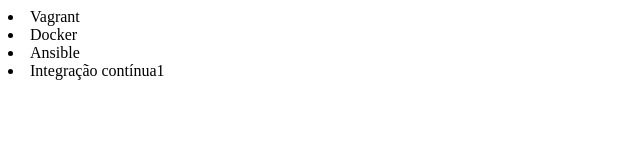
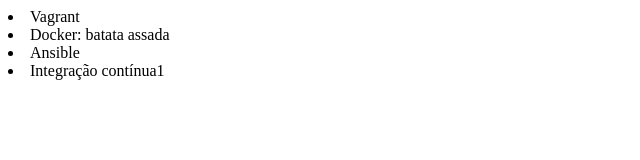
Before and after one commit to HenriqueMachado046/alura-git, a plain HTML site: page index.html in a window 1280 px wide. Shown: the full height of the page, 0-640 px from the left. Drawn offline with Linux system fonts and the light colour scheme.

Commit message:
Correção do titulo Docker

```diff
--- a/index.html
+++ b/index.html
@@ -6,7 +6,7 @@
 </head>
 <body>
     <li>Vagrant</li>
-    <li>Docker</li>
+    <li>Docker: batata assada</li>
     <li>Ansible</li>
     <li>Integração contínua1</li>
 </body>
```
